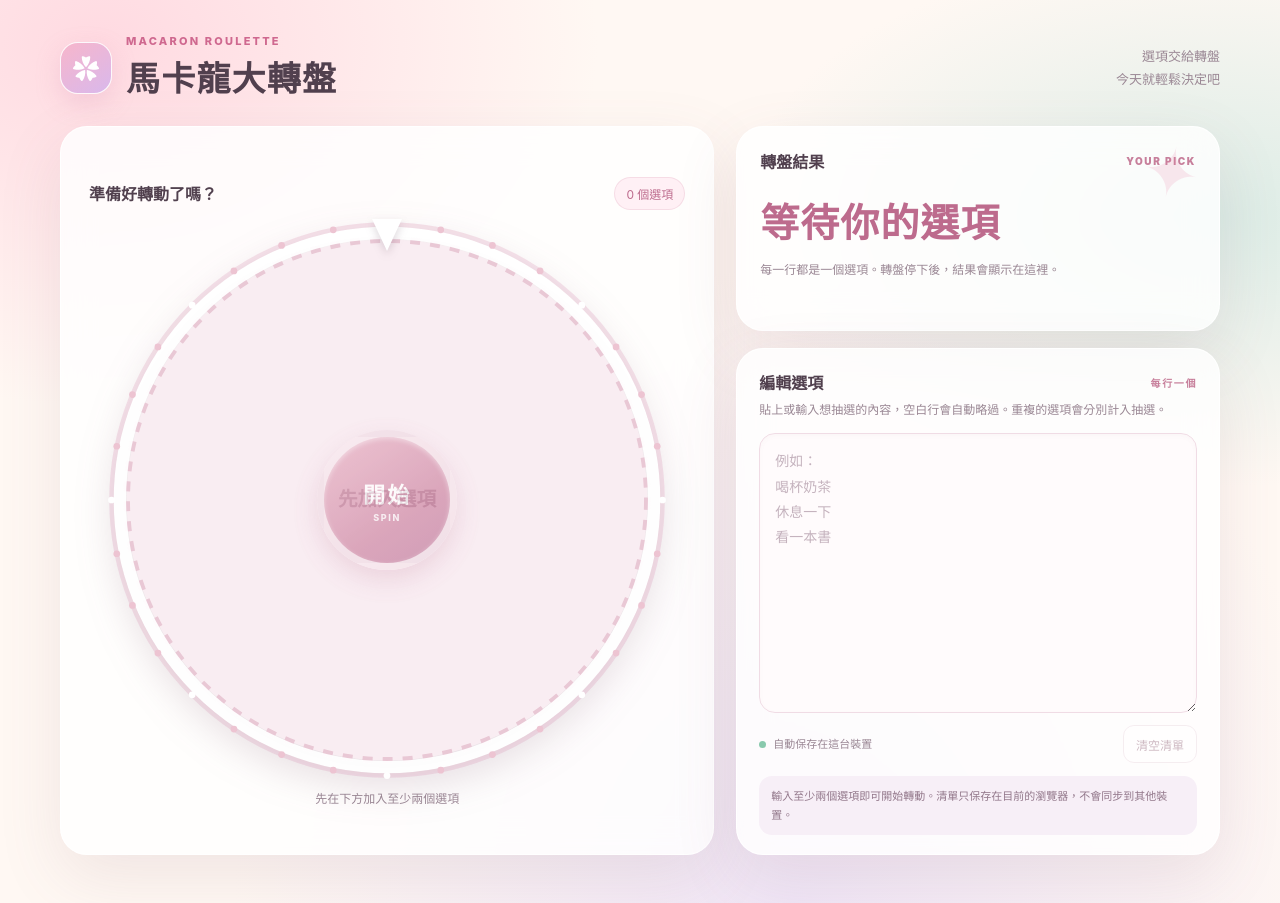
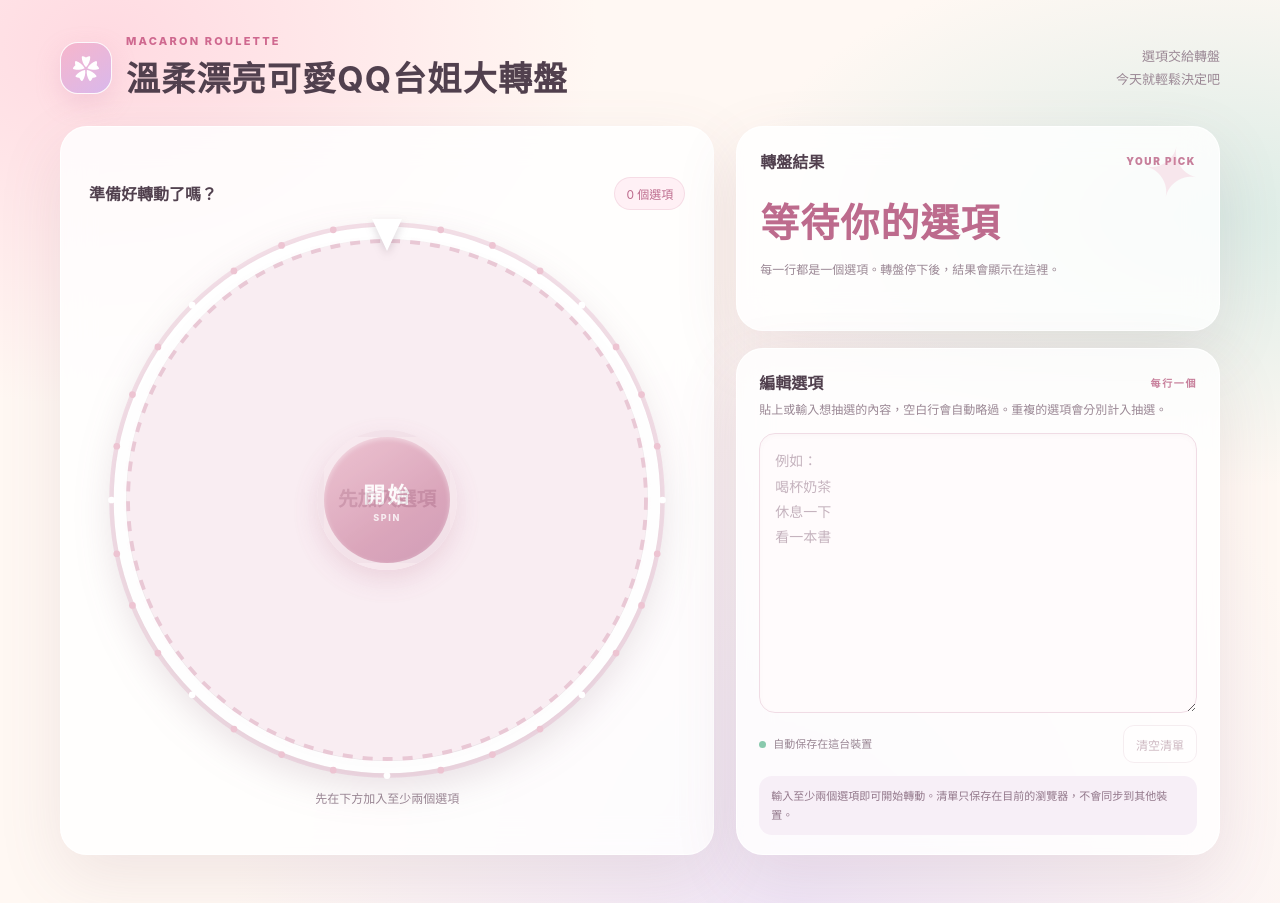
Before and after one commit to cyrus100124-web/cyruspucapu_1, a plain HTML site: page custom-wheel.html in a window 1280 px wide. Drawn offline with Linux system fonts and the light colour scheme.

Commit message:
Rename macaron wheel page heading

```diff
--- a/custom-wheel.html
+++ b/custom-wheel.html
@@ -162,7 +162,7 @@
     <header>
       <div class="brand">
         <div class="brand-mark" aria-hidden="true">✿</div>
-        <div><p class="eyebrow">MACARON ROULETTE</p><h1>馬卡龍大轉盤</h1></div>
+        <div><p class="eyebrow">MACARON ROULETTE</p><h1>溫柔漂亮可愛QQ台姐大轉盤</h1></div>
       </div>
       <div class="header-note">選項交給轉盤<br>今天就輕鬆決定吧</div>
     </header>
```
